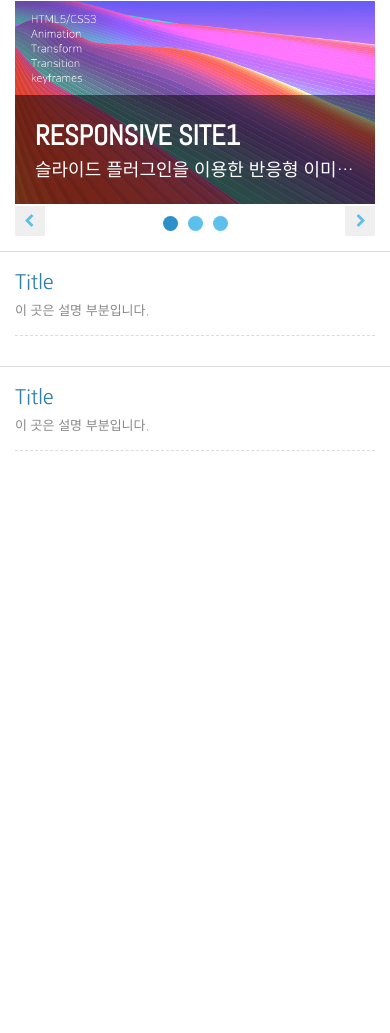
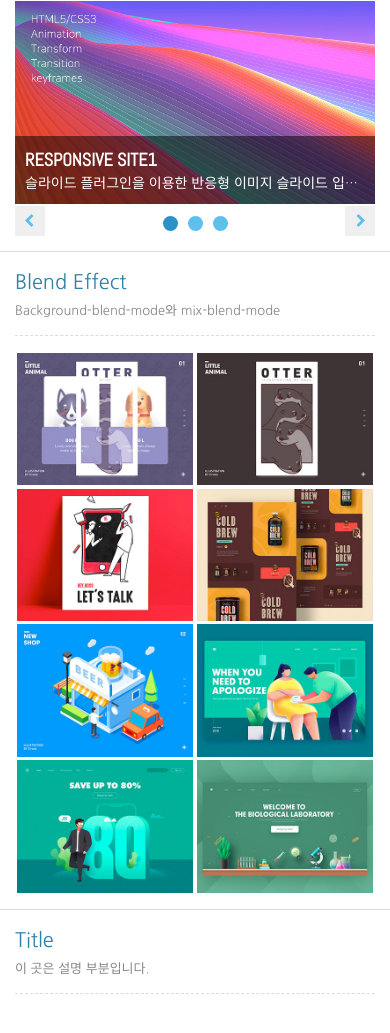
Before and after one commit to wlrhkdgus1/portfolio, a plain HTML site: page (신)반응형사이트/index.html in a window 390 px wide. Shown: the part 1424-2457 px from the top of the page. Drawn offline with Linux system fonts and the light colour scheme; a web font is replaced by a local one.

Commit message:
light box / filter effect
04 16

```diff
--- a/(신)반응형사이트/css/reset.css
+++ b/(신)반응형사이트/css/reset.css
@@ -23,10 +23,18 @@ button {border: 0;}
 /* 반응형 이미지 */
 img {width: 100%;}
 
+/* clearfix 쓰는방법 */ /* float left로 깨지는 영역을 잡아줌*/
+.clearfix {*zoom: 1;}
+.clearfix:before, .clearfix:after {display: block; content: ''; line-height: 0;}
+.clearfix:after {clear: both;}
+
+
 /* IR 효과 */
 .ir_pm {display:block; overflow:hidden; font-size:0; line-height:0; text-indent:-9999px;} /* 의미있는 이미지의 대체 텍스트를 제공하는 경우(Phark Method) */
 .ir_wa {display:block; overflow:hidden; position:relative; z-index:-1; width:100%; height: 100%;} /* 의미있는 이미지의 대체 텍스트로 이미지가 없어도 대체 텍스트를 보여주고자 할 때(WA IR) */
 .ir_su {overflow: hidden; position:absolute; width:0; height:0; line-height:0; text-indent:-9999px;} /* 대체 텍스트가 아닌 접근성을 위한 숨김 텍스트를 제공할 때 */
+
+
 
 /* margin, padding */
 .mt10 {margin-top: 10px !important;}
--- a/(신)반응형사이트/css/style.css
+++ b/(신)반응형사이트/css/style.css
@@ -321,6 +321,23 @@ body{background: url(../img/header_bg.jpg) repeat-x center top;}
     position: absolute; left: 11px; top: 8px;
 }
 
+/* 라이트 박스 */
+.square a {position: relative; overflow: hidden; float: left; width: 19%; margin: 0.5%;}
+.square a img {width: 100%; display: block;}
+.square a em {background: rgba(0,0,0,.77); color: #fff; width: 100%; text-align: center;
+    position: absolute; left: 0; bottom: -30px; opacity: 1; transition: all .3s ease;}
+.square a:hover em {bottom: 0; background: rgba(0,0,0,.57);}
+.square a:nth-child(1):hover img {filter: blur(2px);}
+.square a:nth-child(2):hover img {filter: brightness(50%);}
+.square a:nth-child(3):hover img {filter: contrast(10%);}
+.square a:nth-child(4):hover img {filter: grayscale(100%);}
+.square a:nth-child(5):hover img {filter: hue-rotate(120deg);}
+.square a:nth-child(6):hover img {filter: invert(100%);}
+.square a:nth-child(7):hover img {filter: opacity(10%);}
+.square a:nth-child(8):hover img {filter: saturate(10%);}
+.square a:nth-child(9):hover img {filter: sepia(120%);}
+.square a:nth-child(10):hover img {filter: sepia(120%) hue-rotate(120deg);}
+
 /* mediaquery */    /*오차가 있을수 있어 20px정도 더줌*/
 /* 화면 너비 0 ~ 1220px */
 @media (max-width: 1220px) {
@@ -329,12 +346,16 @@ body{background: url(../img/header_bg.jpg) repeat-x center top;}
     #contents .container {border: 0;}
 
     .title .btn {right: 5px;}
+    .square a {width: 24%;}
+    .square a:nth-child(5n) {display: none;}
 }
 
 /* 화면 너비 0 ~ 1024px */
 @media (max-width: 1024px) {
+    .square a {width: 32.3333%;}
+    .square a:nth-child(5) {display: block;}
+}
 
-}
 
 /* 화면 너비 0 ~ 960px */ /*타블렛*/
 @media (max-width: 960px) {  /*포지션 absolute를 기본으로 바꾸려면 static*/
@@ -346,7 +367,6 @@ body{background: url(../img/header_bg.jpg) repeat-x center top;}
     .nav > div li {width: 33.33333%;}
     .nav > div:last-child li {width: 33.33333%;}
     .nav > div ol {margin-bottom: 10px;}
-
 }
 
 /* 화면 너비 0 ~ 768px */
@@ -377,9 +397,12 @@ body{background: url(../img/header_bg.jpg) repeat-x center top;}
     .column.col2 {background: #fff;}
     .column.col4 {border-top: 1px solid #dbdbdb;}
 
-    .slider figcation {padding: 10px;}
-    .slider figcation em {font-size: 18px;}
-    .slider figcation span {font-size: 14px;}
+    .slider figcaption {padding: 10px;}
+    .slider figcaption em {font-size: 18px;}
+    .slider figcaption span {font-size: 14px;}
+
+    .square a {width: 49%;}
+    .square a:nth-child(5) {display: none;}
 }
 
 /* 화면 너비 0 ~ 480px */
@@ -391,4 +414,6 @@ body{background: url(../img/header_bg.jpg) repeat-x center top;}
 @media (max-width: 320px) {
     .nav > div li {width: 100%;}
     .nav > div:last-child li {width: 100%;}
+
+    .square a {width: 100%; margin-right: 0; margin-left: 0;}
 }
--- a/(신)반응형사이트/index.html
+++ b/(신)반응형사이트/index.html
@@ -2,6 +2,7 @@
 <html lang="ko">
 <head>
     <meta charset="UTF-8">
+    <meta name="viewport" content="user-scalable=no, initial-scale=1.0, maximum-scale=1.0, minimum-scale=1.0, width=device-width">
     <meta name="author" content="amarans">
     <meta name="description" content="반응형 사이트">
     <meta name="keywords" content="반응형 웹 사이트 만들기">
@@ -12,6 +13,7 @@
       <link rel="stylesheet" href="css/style.css">
       <link rel="stylesheet" href="css/font-awesome.css">
       <link rel="stylesheet" href="css/slick.css">
+      <link rel="stylesheet" href="css/lightgallery.css">
 
       <!-- 파비콘 -->
     <link rel="shortcut icon" href="icon/favicon-152.png">
@@ -246,11 +248,22 @@
                     </article>
                     <!-- //col4 -->
                     <article class="column col5">
-                        <h4 class="col_tit">Title</h4>
-                        <p class="col_desc">이 곳은 설명 부분입니다.</p>
-                        <!-- -->
-
-                        <!-- // -->
+                        <h4 class="col_tit">Blend Effect</h4>
+                        <p class="col_desc">Background-blend-mode와 mix-blend-mode</p>
+                            <!-- lightbox-->
+                        <div class="lightbox square clearfix">
+                            <a href="img/light01_s.jpg"><img src="img/light01.jpg" alt="이미지"><em>blur</em></a>
+                            <a href="img/light02_s.jpg"><img src="img/light02.jpg" alt="이미지"><em>brightness</em></a>
+                            <a href="img/light03_s.jpg"><img src="img/light03.jpg" alt="이미지"><em>contrast</em></a>
+                            <a href="img/light04_s.jpg"><img src="img/light04.jpg" alt="이미지"><em>grayscale</em></a>
+                            <a href="img/light05_s.jpg"><img src="img/light05.jpg" alt="이미지"><em>hur-rotate</em></a>
+                            <a href="img/light06_s.jpg"><img src="img/light06.jpg" alt="이미지"><em>invert</em></a>
+                            <a href="img/light07_s.jpg"><img src="img/light07.jpg" alt="이미지"><em>opacity</em></a>
+                            <a href="img/light08_s.jpg"><img src="img/light08.jpg" alt="이미지"><em>saturate</em></a>
+                            <a href="img/light09_s.jpg"><img src="img/light09.jpg" alt="이미지"><em>sepia</em></a>
+                            <a href="img/light10_s.jpg"><img src="img/light10.jpg" alt="이미지"><em>Mix</em></a>
+                        </div>
+                           <!-- //lightbox -->
                     </article>
                     <!-- //col5 -->
                     <article class="column col6">
@@ -304,7 +317,13 @@
     <script src="js/jquery.min_1.12.4.js"></script>
     <script src="js/modernizr-custom.js"></script>
     <script src="js/slick.min.js"></script>
+    <script src="js/lightgallery.min.js"></script>
     <script>
+        //라이트 박스
+        $(".lightbox").lightGallery({
+
+        });
+
         //이미지 슬라이더
         $(".slider").slick({
             dots: true,
@@ -315,11 +334,12 @@
                 {
                     breakpoint: 768,
                     settings: {
-                       autoplay: false,
-                    }
+                        autoplay: false,
+                        }
                 }
             ]
         });
+
     </script>
 </body>
 </html>
```
